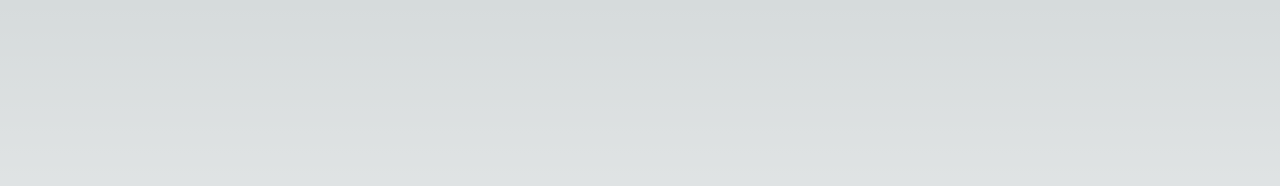
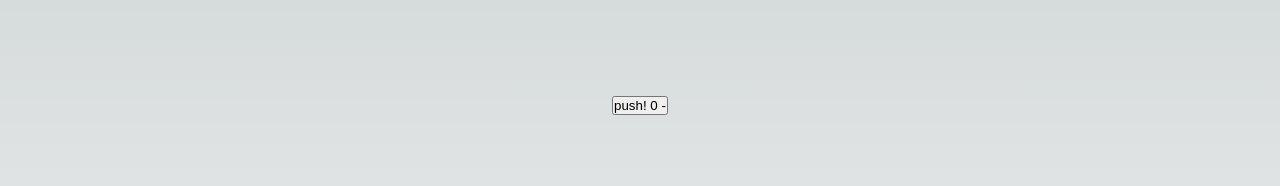
Before and after one commit to take-takashi/sample-nextjs-context, a Next.js app in the folder app/: page /sampleContextsPage in a window 1280 px wide. Shown: the top 186 px of the page. Built offline with nearby package versions, Linux system fonts and the light colour scheme.

Commit message:
ようやく複数のstateを取得、更新ができた

```diff
--- a/app/src/app/page.tsx
+++ b/app/src/app/page.tsx
@@ -13,6 +13,9 @@ const Home: NextPage = () => {
       <p>
         <Link href="./sampleContextPage">SampleContextPage</Link>
       </p>
+      <p>
+        <Link href="./sampleContextsPage">SampleContextsPage</Link>
+      </p>
     </main>
   );
 };
--- a/app/src/app/sampleContextsPage/page.tsx
+++ b/app/src/app/sampleContextsPage/page.tsx
@@ -2,10 +2,31 @@
 
 import React from "react";
 import { NextPage } from "next";
+import { SampleButton } from "./sampleButton";
 
-export const SampleContextsPageContext = React.createContext({});
+type PageState = {
+  name: string;
+  count: number;
+};
+
+export const SampleContextsPageContext = React.createContext(
+  {} as {
+    state: PageState;
+    setState: React.Dispatch<React.SetStateAction<PageState>>;
+  }
+);
 
 const SampleContextsPage: NextPage = () => {
-  return <></>;
+  const [state, setState] = React.useState<PageState>({
+    name: "",
+    count: 0,
+  });
+  return (
+    <main>
+      <SampleContextsPageContext.Provider value={{ state, setState }}>
+        <SampleButton />
+      </SampleContextsPageContext.Provider>
+    </main>
+  );
 };
 export default SampleContextsPage;
--- /dev/null
+++ b/app/src/app/sampleContextsPage/sampleButton.tsx
@@ -0,0 +1,17 @@
+import { NextPage } from "next";
+import React from "react";
+import { SampleContextsPageContext } from "./page";
+
+export const SampleButton: NextPage = () => {
+  const { state, setState } = React.useContext(SampleContextsPageContext);
+
+  return (
+    <button
+      onClick={() =>
+        setState({ name: "aaa" + state.count, count: state.count + 1 })
+      }
+    >
+      push! {state.count} - {state.name}
+    </button>
+  );
+};
```
